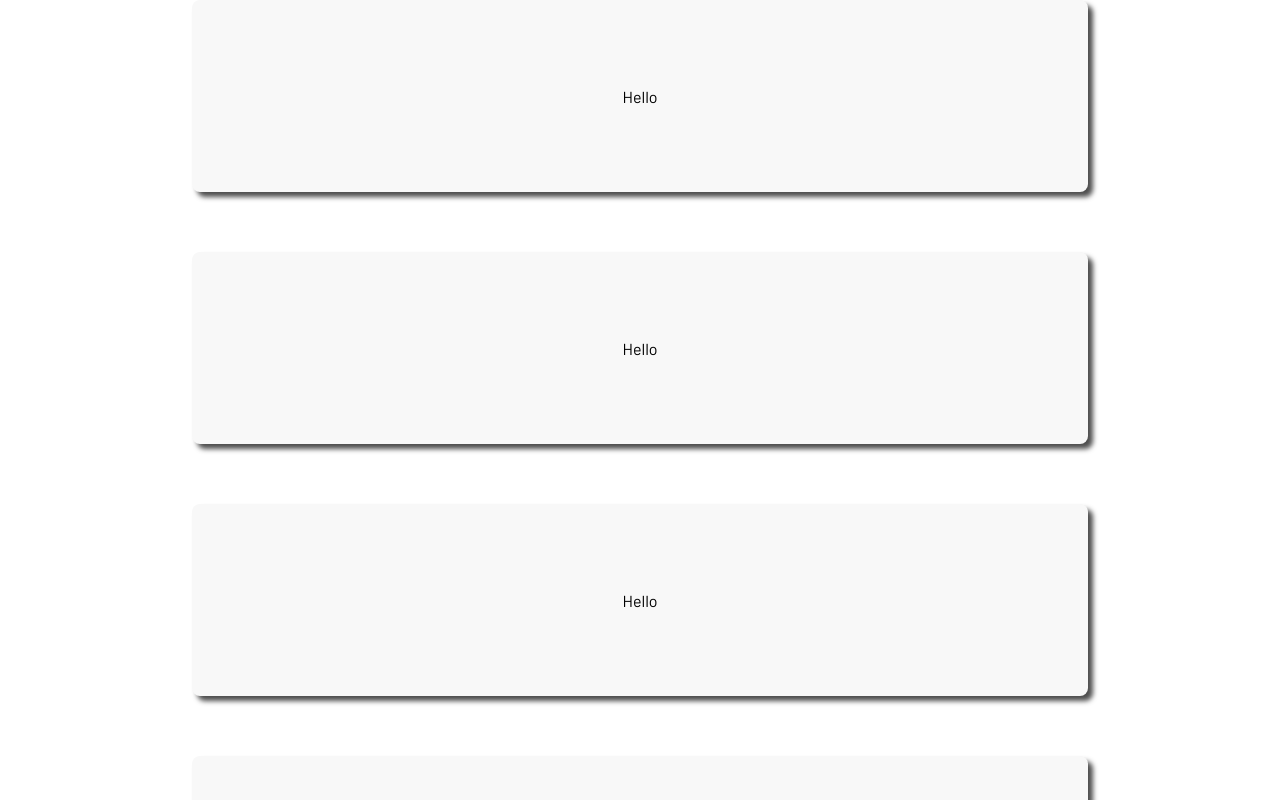
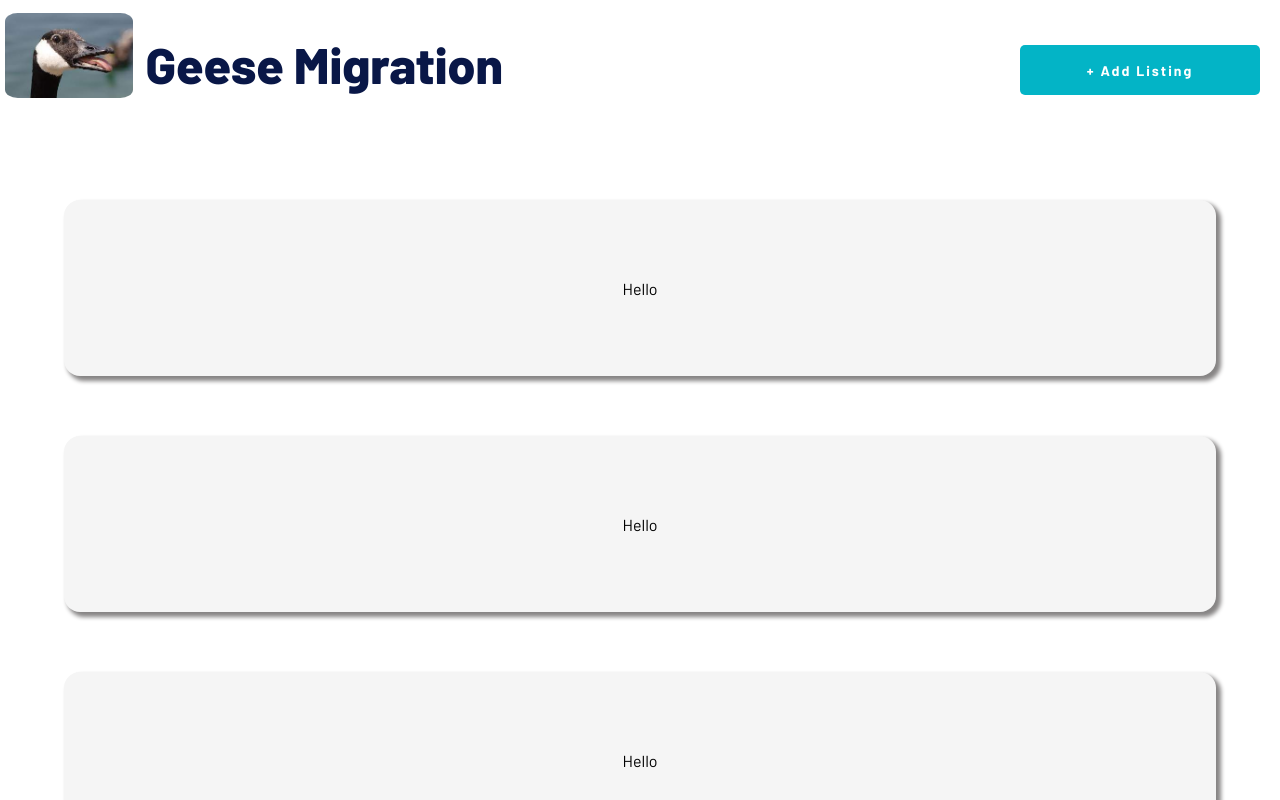
Before and after one commit to Abdullah9340/Geese-Migration, a React (Create React App) app in the folder frontend/: page / in a window 1280 px wide. Shown: the top 800 px of the page. Built offline with nearby package versions, Linux system fonts and the light colour scheme.

Commit message:
Built Navbar for front-end

```diff
--- a/frontend/public/index.html
+++ b/frontend/public/index.html
@@ -12,7 +12,7 @@
     <link rel="apple-touch-icon" href="%PUBLIC_URL%/logo192.png" />
     <link rel="preconnect" href="https://fonts.googleapis.com">
     <link rel="preconnect" href="https://fonts.gstatic.com" crossorigin>
-    <link href="https://fonts.googleapis.com/css2?family=Barlow:wght@400;800&display=swap" rel="stylesheet">
+    <link href="https://fonts.googleapis.com/css2?family=Barlow:wght@400;700;800&display=swap" rel="stylesheet">
     <!--
       manifest.json provides metadata used when your web app is installed on a
       user's mobile device or desktop. See https://developers.google.com/web/fundamentals/web-app-manifest/
--- a/frontend/src/App.css
+++ b/frontend/src/App.css
@@ -0,0 +1,4 @@
+.background {
+  height: 100%;
+  background-color: white;
+}
--- a/frontend/src/App.js
+++ b/frontend/src/App.js
@@ -1,7 +1,14 @@
 import "./App.css";
 import Container from "./Components/Container.js";
+import Navbar from "./Components/Navbar.js";
 function App() {
-  return <Container />;
+  return (
+  <div className ="background">
+    <Navbar />
+    <br />
+    <Container />
+  </div>
+  );
 }
 
 export default App;
--- a/frontend/src/Components/Card.css
+++ b/frontend/src/Components/Card.css
@@ -1,14 +1,13 @@
 .Card {
-  width: 70%;
-  height: 12rem;
+  width: 90%;
+  height: 11rem;
   display: flex;
   flex: 1;
   margin: 60px auto;
-  margin-top: 0px;
   align-self: center;
   align-items: center;
   justify-content: center;
-  background-color: #f8f8f8;
-  border-radius: 8px;
-  box-shadow: rgb(78, 78, 78) 5px 5px 5px;
+  background-color: #f5f5f5;
+  border-radius: 16px;
+  box-shadow: #878585 4px 4px 4px 1px;
 }
--- a/frontend/src/Components/Container.css
+++ b/frontend/src/Components/Container.css
@@ -1,6 +1,6 @@
 .Container {
-  width: 100%; /* Magic here */
+  width: 100%;
   height: 100%;
-  background-color: white;
   margin: 0;
+  overflow: hidden;
 }
--- /dev/null
+++ b/frontend/src/Components/Navbar.css
@@ -0,0 +1,59 @@
+.CardHeader {
+  size: 20px;
+  font-weight: 800;
+  font-family: "Barlow", sans-serif;
+}
+
+.StandardText1 {
+  size: 12px;
+  font-weight: 500;
+  font-family: "Barlow", sans-serif;
+}
+
+.StandardText2 {
+  size: 12px;
+  font-family: "Barlow", sans-serif;
+}
+
+.gooseimage {
+  border-radius: 10%;
+  margin: 1%;
+  margin-left: 5px;
+  height: 85px;
+  float: left;
+}
+
+.header-title {
+  float: left;
+  text-align: center;
+
+  font-family: Barlow;
+  font-weight: 800;
+  color: #091747;
+  font-size: 50px;
+}
+
+.nav {
+  height: 10%;
+}
+
+.header-button {
+  color: white;
+  font-family: Barlow;
+  letter-spacing: 2px;
+  font-weight: 700;
+  font-size: 14px;
+  float: right;
+  margin: 45px 30px;
+  margin-right: 20px;
+  background-color: #03b4c6;
+  border: none;
+  border-radius: 5px 5px 5px 5px;
+  box-sizing: border-box;
+  height: 50px;
+  width: 240px;
+}
+
+.header-button:hover {
+  background-color: #009eb0;
+}
--- /dev/null
+++ b/frontend/src/Components/Navbar.js
@@ -0,0 +1,13 @@
+import "./Navbar.css";
+import goosepic from "../Assets/goose.jpg";
+function Navbar() {
+  return (
+    <div className="nav">
+      <img className="gooseimage" src={goosepic} alt="" />
+      <h1 className="header-title">Geese Migration</h1>
+      <button className ="header-button">+ Add Listing</button>
+    </div>
+  );
+}
+
+export default Navbar;
```
Also changed, not shown: frontend/src/Components/Texts.css (deleted, +0 -16 lines), frontend/src/Components/Texts.js (deleted, +0 -10 lines).
